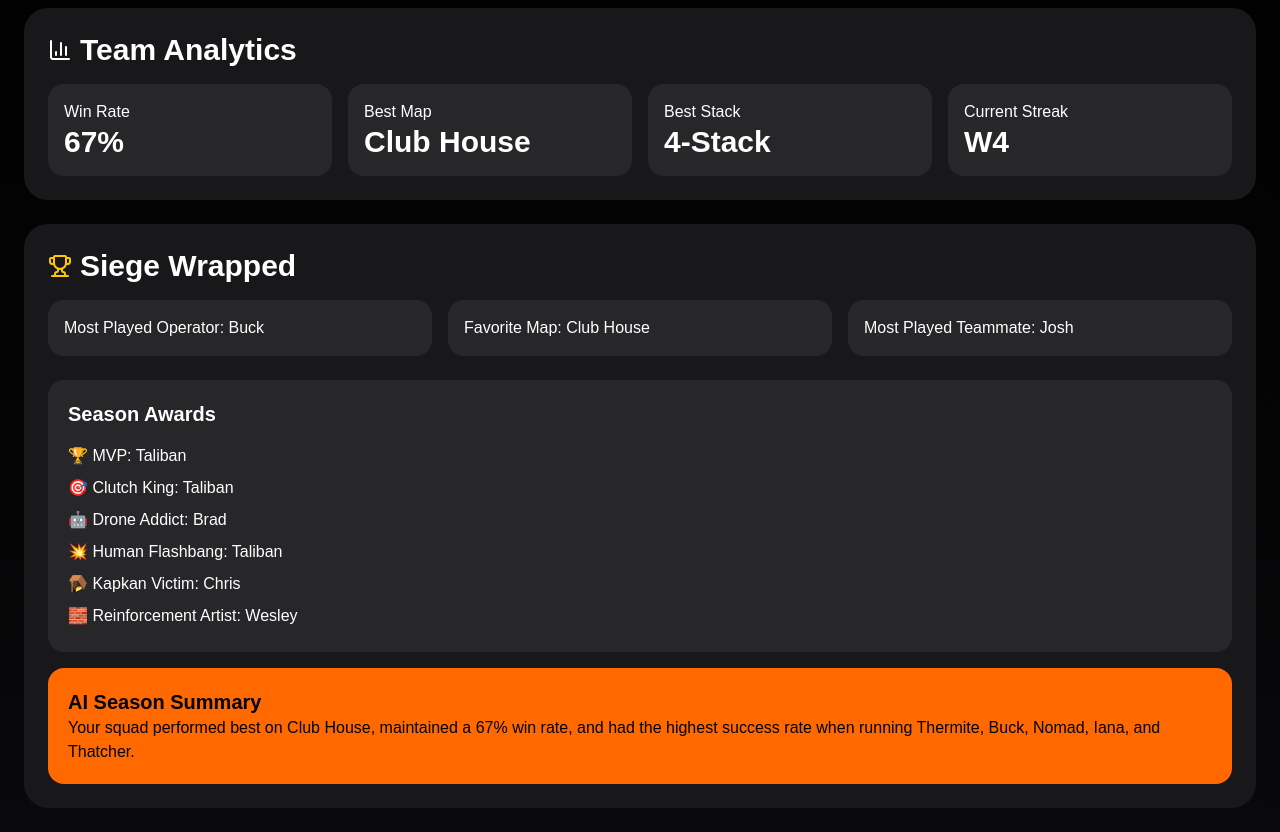
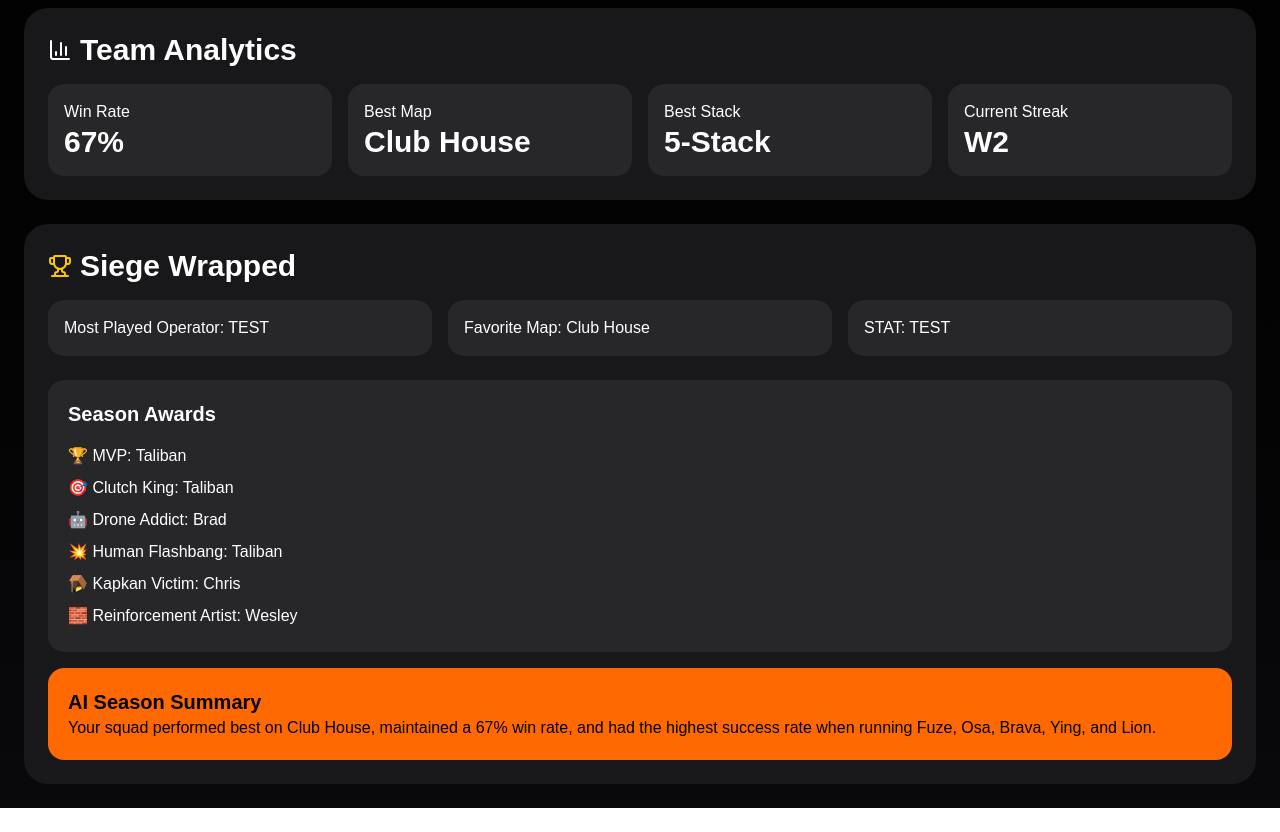
Before and after one commit to ImBlondie/siegesquad, a Next.js app: page / in a window 1280 px wide. Shown: the part 1080-1912 px from the top of the page. After the commit the page ends 1888 px from the top, so only its background shows below. Built offline with nearby package versions, Linux system fonts and the light colour scheme.

Commit message:
Update page.js

```diff
--- a/src/app/page.js
+++ b/src/app/page.js
@@ -120,8 +120,8 @@ const [players, setPlayers] = useState([
           <div className='grid md:grid-cols-4 gap-4'>
             <div className='bg-zinc-800 p-4 rounded-2xl'><div>Win Rate</div><div className='text-3xl font-bold'>67%</div></div>
             <div className='bg-zinc-800 p-4 rounded-2xl'><div>Best Map</div><div className='text-3xl font-bold'>Club House</div></div>
-            <div className='bg-zinc-800 p-4 rounded-2xl'><div>Best Stack</div><div className='text-3xl font-bold'>4‑Stack</div></div>
-            <div className='bg-zinc-800 p-4 rounded-2xl'><div>Current Streak</div><div className='text-3xl font-bold'>W4</div></div>
+            <div className='bg-zinc-800 p-4 rounded-2xl'><div>Best Stack</div><div className='text-3xl font-bold'>5‑Stack</div></div>
+            <div className='bg-zinc-800 p-4 rounded-2xl'><div>Current Streak</div><div className='text-3xl font-bold'>W2</div></div>
           </div>
         </div>
         <div className='bg-zinc-900 p-6 rounded-3xl'>
@@ -132,9 +132,9 @@ const [players, setPlayers] = useState([
 
 
           <div className='grid md:grid-cols-3 gap-4 mb-6'>
-            <div className='bg-zinc-800 p-4 rounded-2xl'>Most Played Operator: Buck</div>
+            <div className='bg-zinc-800 p-4 rounded-2xl'>Most Played Operator: TEST</div>
             <div className='bg-zinc-800 p-4 rounded-2xl'>Favorite Map: Club House</div>
-            <div className='bg-zinc-800 p-4 rounded-2xl'>Most Played Teammate: Josh</div>
+            <div className='bg-zinc-800 p-4 rounded-2xl'>STAT: TEST</div>
           </div>
 
 
@@ -148,7 +148,7 @@ const [players, setPlayers] = useState([
 
           <div className='mt-4 bg-orange-500 text-black rounded-2xl p-5'>
             <h3 className='text-xl font-bold'>AI Season Summary</h3>
-            <p>Your squad performed best on Club House, maintained a 67% win rate, and had the highest success rate when running Thermite, Buck, Nomad, Iana, and Thatcher.</p>
+            <p>Your squad performed best on Club House, maintained a 67% win rate, and had the highest success rate when running Fuze, Osa, Brava, Ying, and Lion.</p>
           </div>
         </div>
 
```
